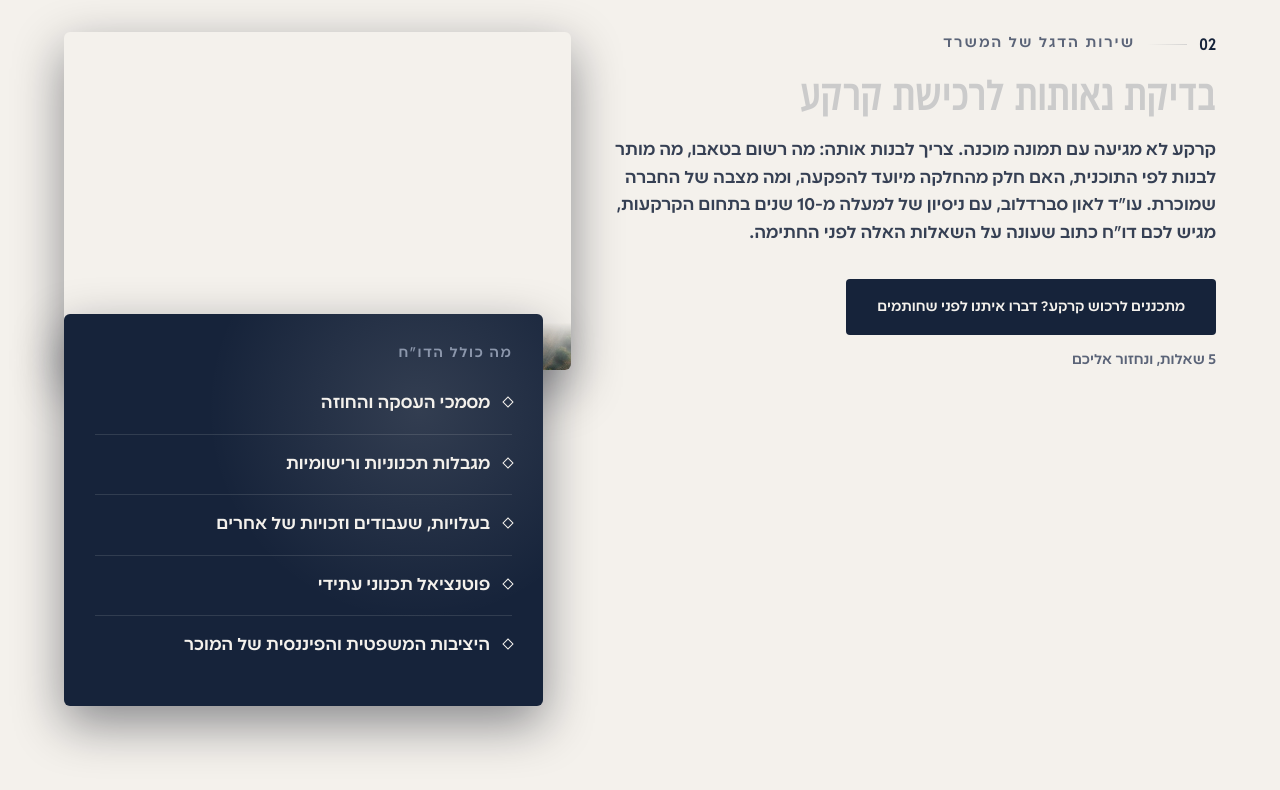
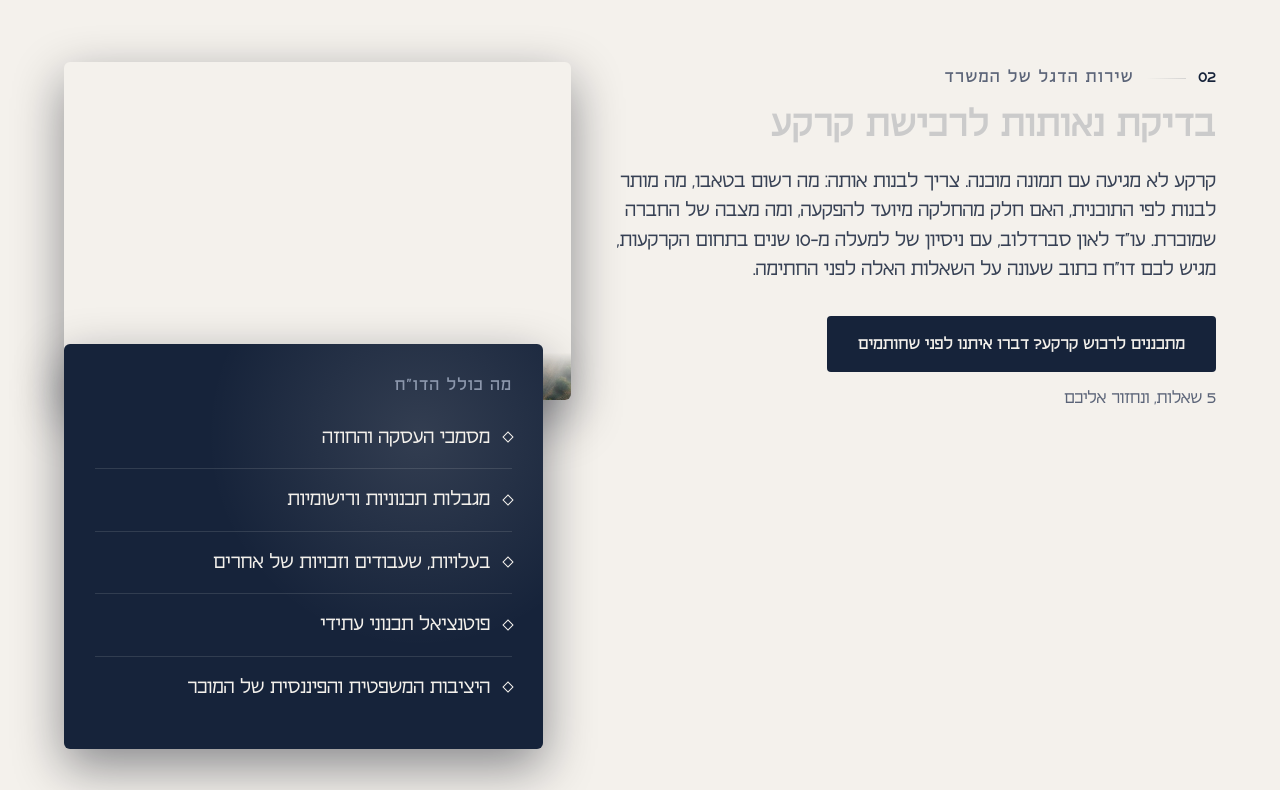
Before and after one commit to liavwebdesign-spec/sverdlov-651305, a plain HTML site: page index.html in a window 1280 px wide. Shown: the part 2010-2800 px from the top of the page. Drawn offline with nearby package versions, Linux system fonts and the light colour scheme.

Commit message:
עדכון סקיצה 08.09 10:50
Co-Authored-By: Claude Opus 5 <noreply@anthropic.com>

```diff
--- a/index.html
+++ b/index.html
@@ -7,9 +7,9 @@
 <meta name="description" content="משרד עו"ד לאון סברדלוב ביהוד: בדיקת נאותות לרכישת קרקע, עסקאות מקרקעין, נפגעי תאונות דרכים, דין אזרחי וצוואות. ליווי אישי של עורך הדין, בעברית, ברוסית ובאנגלית.">
 <meta name="robots" content="noindex">
 <link rel="icon" href="assets/brand/LS-favicon.svg" type="image/svg+xml">
-<link rel="preload" href="fonts/Pompei_FS-Medium.woff2" as="font" type="font/woff2" crossorigin>
-<link rel="preload" href="fonts/Discovery_Fs-Medium.woff2" as="font" type="font/woff2" crossorigin>
-<link rel="stylesheet" href="styles.css?v=9">
+<link rel="preload" href="fonts/Golan-SemiBold.woff2" as="font" type="font/woff2" crossorigin>
+<link rel="preload" href="fonts/Golan-Regular.woff2" as="font" type="font/woff2" crossorigin>
+<link rel="stylesheet" href="styles.css?v=10">
 <noscript><style>.preloader{display:none!important}</style></noscript>
 </head>
 <body>
@@ -364,6 +364,6 @@
 <script src="https://cdn.jsdelivr.net/npm/gsap@3.13.0/dist/gsap.min.js"></script>
 <script src="https://cdn.jsdelivr.net/npm/gsap@3.13.0/dist/ScrollTrigger.min.js"></script>
 <script src="https://cdn.jsdelivr.net/npm/gsap@3.13.0/dist/DrawSVGPlugin.min.js"></script>
-<script src="main.js?v=9"></script>
+<script src="main.js?v=10"></script>
 </body>
 </html>
--- a/styles.css
+++ b/styles.css
@@ -1,40 +1,45 @@
 /* ===================================================================
    SVERDLOV. עור "נייבי שקט" על המסגרת הנוזלית · 6.9.2026
    כיול (נמדד בפרוטוקול font-calibration, _design/measure.html):
-   Pompei Medium    F=0.975  λ=1.00  (H1/H2 ומספור תצוגה, 500)
-   Discovery Medium F=1.129  λ=0.80  (גוף/ליד/מטא/כפתורים/H3, 500)
-   הכרעת ליאב (6.9.2026): בלי המשקל הכבד של פומפאי ובלי זה של דיסקברי.
-   הגדלים כוילו מחדש לפי הפקטורים של Medium, וההדגשה עברה ממשקל לצבע.
+   FUP Golan, משפחה אחת (הכרעת ליאב 8.9.2026, מחליפה את פומפאי ודיסקברי):
+   Golan SemiBold  F=0.809  λ=1.15  (H1/H2, 600)
+   Golan Medium    F=0.813  λ=1.17  (H3, כפתורים, הדגשה, 500)
+   Golan Regular   F=0.830  λ=1.19  (גוף/ליד/מטא/מספור, 400)
+   בלי Bold ובלי ExtraBold: ליאב פסל משקל כבד לכותרות.
+   גולן גבוה ורחב (H=1.14 מול 0.96 בהיבו), ולכן הגדלים ירדו כ-17% וגובה השורה עלה.
+   **גולן הוא פונט עברי בלבד, בלי אותיות לטיניות וקיריליות.** הרצף הלטיני
+   (EN/RU, כתובת המייל) נופל לפונט המערכת, וגרסאות ru/en יצטרכו פונט אחר.
    צבעים: מדריך הלוגו של לאון (Navy #16233A · Cream #F4F1EC · Advocate #5B6478)
    כל clamp: רווחים סביב + / -
    =================================================================== */
 
-@font-face { font-family: 'Pompei'; src: url('fonts/Pompei_FS-Medium.woff2') format('woff2'); font-weight: 500; font-display: swap; }
-@font-face { font-family: 'Discovery'; src: url('fonts/Discovery_Fs-Medium.woff2') format('woff2'); font-weight: 500; font-display: swap; }
+@font-face { font-family: 'Golan'; src: url('fonts/Golan-Regular.woff2') format('woff2'); font-weight: 400; font-display: swap; }
+@font-face { font-family: 'Golan'; src: url('fonts/Golan-Medium.woff2') format('woff2'); font-weight: 500; font-display: swap; }
+@font-face { font-family: 'Golan'; src: url('fonts/Golan-SemiBold.woff2') format('woff2'); font-weight: 600; font-display: swap; }
 
 :root {
   /* ---- מסגרת נוזלית ---- */
   --gutter: clamp(24px, 5vw, 96px);
 
-  /* ---- כותרות (Pompei Medium) ---- */
-  --fs-h1: clamp(41px, 4vw + 0.5rem, 84px);       /* מוקטן מהטבלה פעמיים: הכותרת ארוכה ונשברת ל-4 שורות */
-  --fs-h2: clamp(32px, 2.53vw + 0.39rem, 70px);   /* 32/2.6vw/72 × 0.975 */
-  --fs-display: clamp(52px, 5vw + 0.5rem, 120px); /* מספור ענק, Pompei Medium */
+  /* ---- כותרות (Golan SemiBold, F=0.809) ---- */
+  --fs-h1: clamp(34px, 3.32vw + 0.42rem, 70px);
+  --fs-h2: clamp(27px, 2.1vw + 0.32rem, 58px);
+  --fs-display: clamp(43px, 4.15vw + 0.42rem, 100px);
 
-  /* ---- טקסט (Discovery) ---- */
-  --fs-h3: clamp(22px, 1.36vw + 0.57rem, 39px);   /* 20/1.2vw/34 × 1.129 (Medium) */
-  --fs-lead: clamp(21px, 1.13vw + 0.62rem, 34px); /* × 1.129 */
-  --fs-body: clamp(18px, 0.62vw + 0.73rem, 25px); /* × 1.129 */
-  --fs-meta: clamp(15px, 0.62vw + 0.51rem, 20px); /* × 1.129 */
-  --fs-kicker: clamp(15px, 0.79vw + 0.4rem, 21px);/* × 1.129, tracking .12em */
+  /* ---- טקסט (Golan Regular/Medium) ---- */
+  --fs-h3: clamp(18px, 1.09vw + 0.46rem, 31px);
+  --fs-lead: clamp(17px, 0.9vw + 0.5rem, 27px);
+  --fs-body: clamp(16px, 0.5vw + 0.62rem, 20px);  /* רצפת טווח: גוף לא יורד מ-16 */
+  --fs-meta: clamp(14px, 0.45vw + 0.45rem, 17px);
+  --fs-kicker: clamp(14px, 0.6vw + 0.36rem, 18px);/* tracking .12em */
 
   /* ---- גובה שורה (ref × λ) ---- */
-  --lh-h1: 1.12;
-  --lh-h2: 1.18;
-  --lh-h3: 1.08;     /* 1.35 × 0.80 */
-  --lh-lead: 1.30;   /* 1.60 × 0.80 (עוגל מעט למעלה לקריאות על כהה) */
-  --lh-body: 1.40;   /* 1.70 × 0.80 (+0.04 לקריאות טקסט בהיר על כהה) */
-  --lh-meta: 1.22;
+  --lh-h1: 1.30;     /* 1.15 × 1.15, מרוסן: טקסט גדול צריך פחות ריווח יחסי */
+  --lh-h2: 1.34;     /* 1.20 × 1.15 */
+  --lh-h3: 1.45;     /* 1.35 × 1.17 */
+  --lh-lead: 1.70;   /* 1.60 × 1.19, מרוסן מעט */
+  --lh-body: 1.80;   /* 1.70 × 1.19, מרוסן מעט */
+  --lh-meta: 1.45;
 
   /* ---- ריווח נוזלי ---- */
   --sec: clamp(64px, 7vw, 150px);
@@ -70,14 +75,14 @@
 
 @media (max-width: 767px) {
   :root {
-    --fs-h1: 38px;
-    --fs-h2: 29px;
-    --fs-display: 44px;
-    --fs-h3: 21px;
-    --fs-lead: 20px;
-    --fs-body: 18px;
-    --fs-meta: 16px;
-    --fs-kicker: 15px;
+    --fs-h1: 32px;
+    --fs-h2: 24px;
+    --fs-display: 37px;
+    --fs-h3: 18px;
+    --fs-lead: 17px;
+    --fs-body: 16px;
+    --fs-meta: 15px;
+    --fs-kicker: 14px;
   }
 }
 
@@ -87,14 +92,14 @@ html { scroll-behavior: smooth; }
 html, body { overflow-x: clip; }
 body {
   margin: 0; background: var(--bg); color: var(--ink);
-  font-family: 'Discovery', 'Heebo', system-ui, sans-serif;
-  font-size: var(--fs-body); line-height: var(--lh-body); font-weight: 500;
+  font-family: 'Golan', system-ui, -apple-system, 'Segoe UI', Arial, sans-serif;
+  font-size: var(--fs-body); line-height: var(--lh-body); font-weight: 400;
   -webkit-font-smoothing: antialiased; text-rendering: optimizeLegibility;
 }
-h1, h2 { font-family: 'Pompei', 'Discovery', sans-serif; font-weight: 500; margin: 0; color: var(--ink); }
+h1, h2 { font-family: 'Golan', system-ui, Arial, sans-serif; font-weight: 600; margin: 0; color: var(--ink); }
 h1 { font-size: var(--fs-h1); line-height: var(--lh-h1); letter-spacing: -0.01em; }
 h2 { font-size: var(--fs-h2); line-height: var(--lh-h2); }
-h3 { font-family: 'Discovery'; font-weight: 500; font-size: var(--fs-h3); line-height: var(--lh-h3); margin: 0; color: var(--ink); }
+h3 { font-family: 'Golan'; font-weight: 500; font-size: var(--fs-h3); line-height: var(--lh-h3); margin: 0; color: var(--ink); }
 p { margin: 0; max-width: 640px; }
 p + p { margin-top: 16px; }
 a { color: inherit; text-decoration: none; }
@@ -123,7 +128,7 @@ section { position: relative; padding-inline: var(--gutter); padding-block: var(
   font-size: var(--fs-kicker); line-height: 1; letter-spacing: 0.12em; font-weight: 500;
   color: var(--muted); text-transform: none; margin-bottom: 20px;
 }
-.kicker .k-num { font-family: 'Pompei'; font-weight: 500; letter-spacing: 0; color: var(--ink); }
+.kicker .k-num { font-family: 'Golan'; font-weight: 500; letter-spacing: 0; color: var(--ink); }
 .kicker .k-num::after { content: ''; display: inline-block; width: 40px; height: 1px; margin-inline-start: 12px; vertical-align: middle;
   background: linear-gradient(to left, var(--line-strong), transparent); }
 .centered .kicker { justify-content: center; }
@@ -191,7 +196,7 @@ html.qa .preloader { display: none !important; }
 .main-nav a:hover { color: var(--ink); }
 .main-nav a:hover::after { transform: scaleX(1); }
 .header-end { display: flex; align-items: center; gap: 18px; }
-.lang-switch { display: flex; align-items: center; gap: 10px; font-size: 14px; color: var(--muted); font-family: 'Discovery'; }
+.lang-switch { display: flex; align-items: center; gap: 10px; font-size: 14px; color: var(--muted); font-family: 'Golan', system-ui, Arial, sans-serif; }
 .lang-switch a { transition: color .15s var(--ease); }
 .lang-switch a:hover, .lang-switch a[aria-current] { color: var(--ink); }
 .lang-switch span { color: var(--muted-2); }
@@ -253,7 +258,7 @@ html.qa .preloader { display: none !important; }
   will-change: transform;
 }
 .lane:hover { border-color: var(--line-strong); box-shadow: var(--shadow-lift); background: #20304D; }
-.lane h3 { font-family: 'Pompei'; font-weight: 500; font-size: clamp(25px, 1.69vw + 0.53rem, 42px); line-height: 1.15; }
+.lane h3 { font-family: 'Golan'; font-weight: 600; font-size: clamp(21px, 1.4vw + 0.44rem, 35px); line-height: 1.30; }
 .lane p { color: var(--ink-soft); }
 .lane .arrow-link { margin-top: auto; padding-top: 8px; }
 .lane-tag { font-size: 13px; letter-spacing: .12em; color: var(--muted); }
@@ -277,7 +282,7 @@ html.qa .preloader { display: none !important; }
 }
 .area::before { content: ''; position: absolute; top: -1px; inset-inline-start: 0; width: 0; height: 1px; background: var(--cream); transition: width .5s var(--ease); }
 .area:hover::before { width: 100%; }
-.area .num { font-family: 'Pompei'; font-weight: 500; font-size: var(--fs-meta); letter-spacing: .08em; color: var(--muted); }
+.area .num { font-family: 'Golan'; font-weight: 500; font-size: var(--fs-meta); letter-spacing: .08em; color: var(--muted); }
 .area p { color: var(--ink-soft); }
 .area .arrow-link { margin-top: 6px; font-size: var(--fs-meta); }
 
@@ -316,14 +321,14 @@ html.qa .preloader { display: none !important; }
 .process-step + .process-step { border-top: 1px solid var(--line); }
 .process-step .dot { position: absolute; inset-inline-start: -56px; top: 30px; width: 40px; height: 40px; border-radius: 50%;
   border: 1px solid var(--line-strong); background: var(--bg); display: grid; place-items: center;
-  font-family: 'Pompei'; font-weight: 500; font-size: 15px; color: var(--muted);
+  font-family: 'Golan'; font-weight: 500; font-size: 15px; color: var(--muted);
   transition: border-color .4s var(--ease), color .4s var(--ease), background-color .4s var(--ease); }
 .process-step.is-active .dot { border-color: var(--cream); color: var(--navy); background: var(--cream); }
 .process-step h3 { margin-bottom: 8px; }
 .process-step p { color: var(--ink-soft); }
 .why-row { display: grid; grid-template-columns: repeat(3, 1fr); gap: var(--gap-m); margin-top: var(--sec); text-align: start; }
 .why-row > div { border-top: 1px solid var(--line-strong); padding-top: 20px; }
-.why-row h3 { font-size: clamp(20px, 1.05vw + 0.58rem, 29px); margin-bottom: 8px; }
+.why-row h3 { font-size: clamp(18px, 0.84vw + 0.5rem, 24px); margin-bottom: 8px; }
 .why-row p { color: var(--ink-soft); font-size: var(--fs-meta); line-height: 1.45; }
 
 /* ==== ABOUT (C1 split) ==== */
@@ -344,7 +349,7 @@ html.qa .preloader { display: none !important; }
 }
 .guide-row:hover { background: var(--surface); padding-inline: 20px; }
 .guide-row .cat { font-size: 13px; letter-spacing: .1em; color: var(--muted); }
-.guide-row .title { font-family: 'Discovery'; font-weight: 500; font-size: var(--fs-body); color: var(--ink); }
+.guide-row .title { font-family: 'Golan'; font-weight: 500; font-size: var(--fs-body); color: var(--ink); }
 .guide-row svg { width: 20px; height: 20px; stroke: var(--muted); fill: none; stroke-width: 1.7; transition: transform .25s var(--ease), stroke .25s var(--ease); }
 .guide-row:hover svg { transform: translateX(-4px); stroke: var(--ink); }
 .guides .after { margin-top: 40px; }
@@ -354,7 +359,7 @@ html.qa .preloader { display: none !important; }
 .faq-item { border-bottom: 1px solid var(--line); }
 .faq-q {
   width: 100%; display: flex; align-items: center; justify-content: space-between; gap: 20px; text-align: start;
-  padding-block: 22px; font-family: 'Discovery'; font-weight: 500; font-size: var(--fs-body); color: var(--ink);
+  padding-block: 22px; font-family: 'Golan'; font-weight: 500; font-size: var(--fs-body); color: var(--ink);
   transition: color .15s var(--ease);
 }
 .faq-q:hover { color: var(--cream-2); }
@@ -412,7 +417,7 @@ html.qa .preloader { display: none !important; }
 .foot-grid { display: grid; grid-template-columns: 1.2fr 1fr 1fr; gap: var(--gap-m); align-items: start; }
 .foot-brand img { height: 52px; width: auto; }
 .foot-brand p { margin-top: 18px; font-size: var(--fs-meta); line-height: 1.5; max-width: 360px; }
-.foot-col h4 { font-family: 'Discovery'; font-weight: 500; font-size: var(--fs-meta); color: var(--ink); margin: 0 0 14px; }
+.foot-col h4 { font-family: 'Golan'; font-weight: 500; font-size: var(--fs-meta); color: var(--ink); margin: 0 0 14px; }
 .foot-col ul { list-style: none; margin: 0; padding: 0; display: grid; gap: 10px; }
 .foot-col a { font-size: var(--fs-meta); transition: color .15s var(--ease); }
 .foot-col a:hover { color: var(--ink); }
@@ -550,7 +555,7 @@ html.qa .paint img { -webkit-mask-image: none !important; mask-image: none !impo
     linear-gradient(to bottom, var(--bg) 0%, rgba(22, 35, 58, .78) 24%, rgba(22, 35, 58, .78) 76%, var(--surface) 100%);
 }
 .breath-line {
-  font-family: 'Pompei'; font-weight: 500; color: var(--ink);
+  font-family: 'Golan'; font-weight: 600; color: var(--ink);
   font-size: var(--fs-h2); line-height: var(--lh-h2);
   max-width: 30ch; margin-inline: auto; text-wrap: balance;
 }
```
Also changed, not shown: accessibility.html (+3 -3 lines), privacy.html (+3 -3 lines), fonts/Discovery_Fs-Medium.woff2 (deleted), fonts/Golan-Medium.woff2 (added), fonts/Golan-Regular.woff2 (added), fonts/Golan-SemiBold.woff2 (added), fonts/Pompei_FS-Medium.woff2 (deleted).
